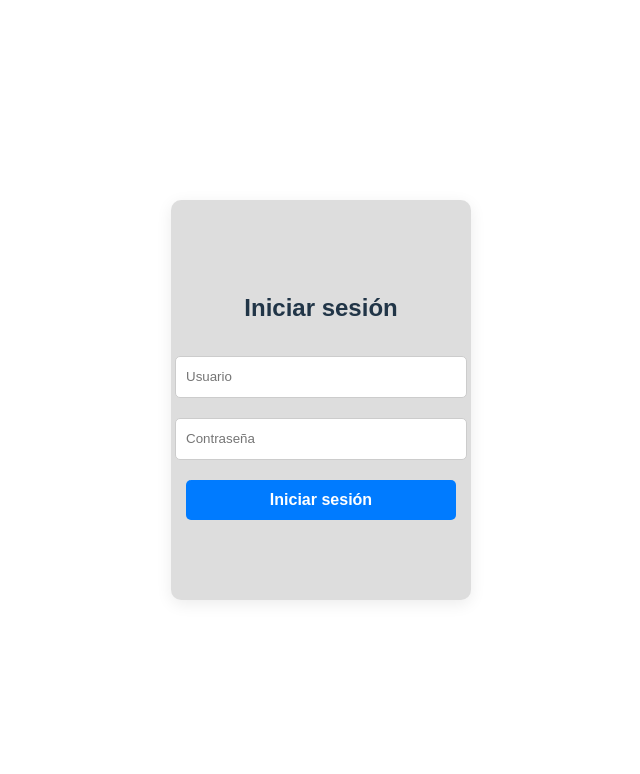
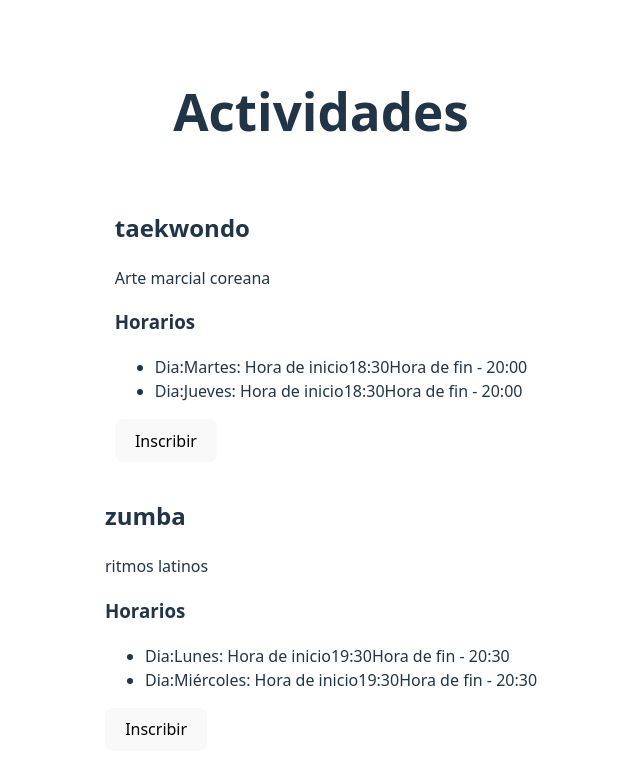
Before and after one commit to UCC-ArqSoft1/proyecto2025-Bocco-Bono-Cabral-Ferrer, a React (Vite) app in the folder frontend_gym/: page /activities in a window 1280 px wide. Shown: the top 774 px of the page, without its empty margins (319-959 px from the left). Built offline with nearby package versions, Linux system fonts and the light colour scheme.

Commit message:
Avances en el frontend con las rutas

```diff
--- a/frontend_gym/package.json
+++ b/frontend_gym/package.json
@@ -11,7 +11,8 @@
   },
   "dependencies": {
     "react": "^19.1.0",
-    "react-dom": "^19.1.0"
+    "react-dom": "^19.1.0",
+    "react-router-dom": "^7.6.0"
   },
   "devDependencies": {
     "@eslint/js": "^9.25.0",
--- /dev/null
+++ b/frontend_gym/src/Activities.css
@@ -0,0 +1,9 @@
+.activitiescontainer {
+    display: flex;
+    flex-direction: column;
+    justify-content: center;
+    align-items: center;
+    width: 100vw;
+    height: 100vh;
+    gap: 1rem;
+}
--- /dev/null
+++ b/frontend_gym/src/Activities.jsx
@@ -0,0 +1,50 @@
+import "./Activities.css";
+const Activities = () => {
+    const activities = [
+        {
+            name: "taekwondo",
+            description: "Arte marcial coreana",
+            schedule: [
+                { day: 2, "hora-inicio": "18:30", "hora-fin": "20:00" },
+                { day: 4, "hora-inicio": "18:30", "hora-fin": "20:00" }
+            ]
+        },
+        {
+            name: "zumba",
+            description: "ritmos latinos",
+            schedule: [
+                { day: 1, "hora-inicio": "19:30", "hora-fin": "20:30" },
+                { day: 3, "hora-inicio": "19:30", "hora-fin": "20:30" }
+            ]
+        }
+    ];
+
+    const weekDays = ["Domingo", "Lunes", "Martes", "Miércoles", "Jueves", "Viernes", "Sábado"];
+
+    const handleEnrollment = (activityName) => {
+        alert(`Inscribiendo en la actividad: ${activityName}`);
+    };
+
+    return (
+        <div className="activitiescontainer">
+            <h1>Actividades</h1>
+            {activities.map((activity, index) => (
+                <div className="activity-card" key={index}>
+                    <h2>{activity.name}</h2>
+                    <p>{activity.description}</p>
+                    <h3>Horarios</h3>
+                    <ul>
+                        {activity.schedule.map((schedule, i) => (
+                            <li key={i}>
+                                Dia:{weekDays[schedule.day]}:
+                                Hora de inicio{schedule["hora-inicio"]}Hora de fin - {schedule["hora-fin"]}
+                            </li>
+                        ))}
+                    </ul>
+                    <button onClick={() => handleEnrollment(activity.name)}>Inscribir</button>
+                </div>
+            ))}
+        </div>
+    )
+}
+export default Activities
--- a/frontend_gym/src/login.jsx
+++ b/frontend_gym/src/login.jsx
@@ -1,14 +1,18 @@
 import React, { useState } from "react";
-import "./login.css";
+import { useNavigate } from "react-router-dom";
+import "./Login.css";
 
 const Login = () => {
     const [username, setUsername] = useState("");
     const [password, setPassword] = useState("");
+    const navigate = useNavigate();
 
     const handleLogin = async (e) => {
         e.preventDefault();
         if (username === "admin" && password === "admin") {
             console.log("Login successful");
+            navigate("/activities");
+
         } else {
             console.log("Login failed");
         }
--- a/frontend_gym/src/main.jsx
+++ b/frontend_gym/src/main.jsx
@@ -1,10 +1,17 @@
 import { StrictMode } from 'react'
 import { createRoot } from 'react-dom/client'
+import { BrowserRouter, Routes, Route } from 'react-router-dom'
 import './index.css'
-import Login from './login.jsx'
+import Login from './Login.jsx'
+import Activities from './Activities.jsx'
 
 createRoot(document.getElementById('root')).render(
   <StrictMode>
-    <Login />
+    <BrowserRouter>
+      <Routes>
+        <Route path="/" element={<Login />} />
+        <Route path="/activities" element={<Activities />} />
+      </Routes>
+    </BrowserRouter>
   </StrictMode>,
 )
```
Also changed, not shown: 1 other file (tests, documents, lock files or other folders).
